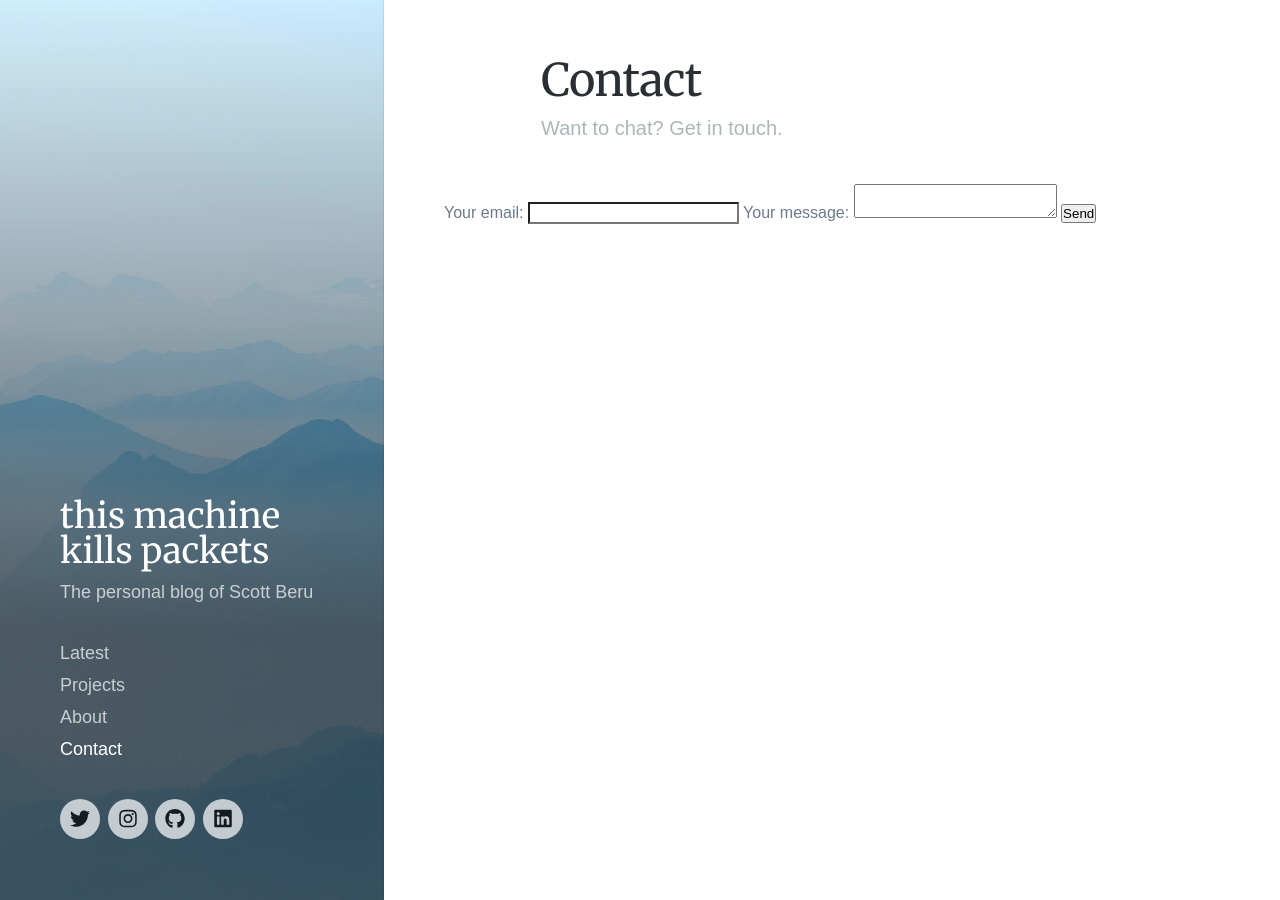
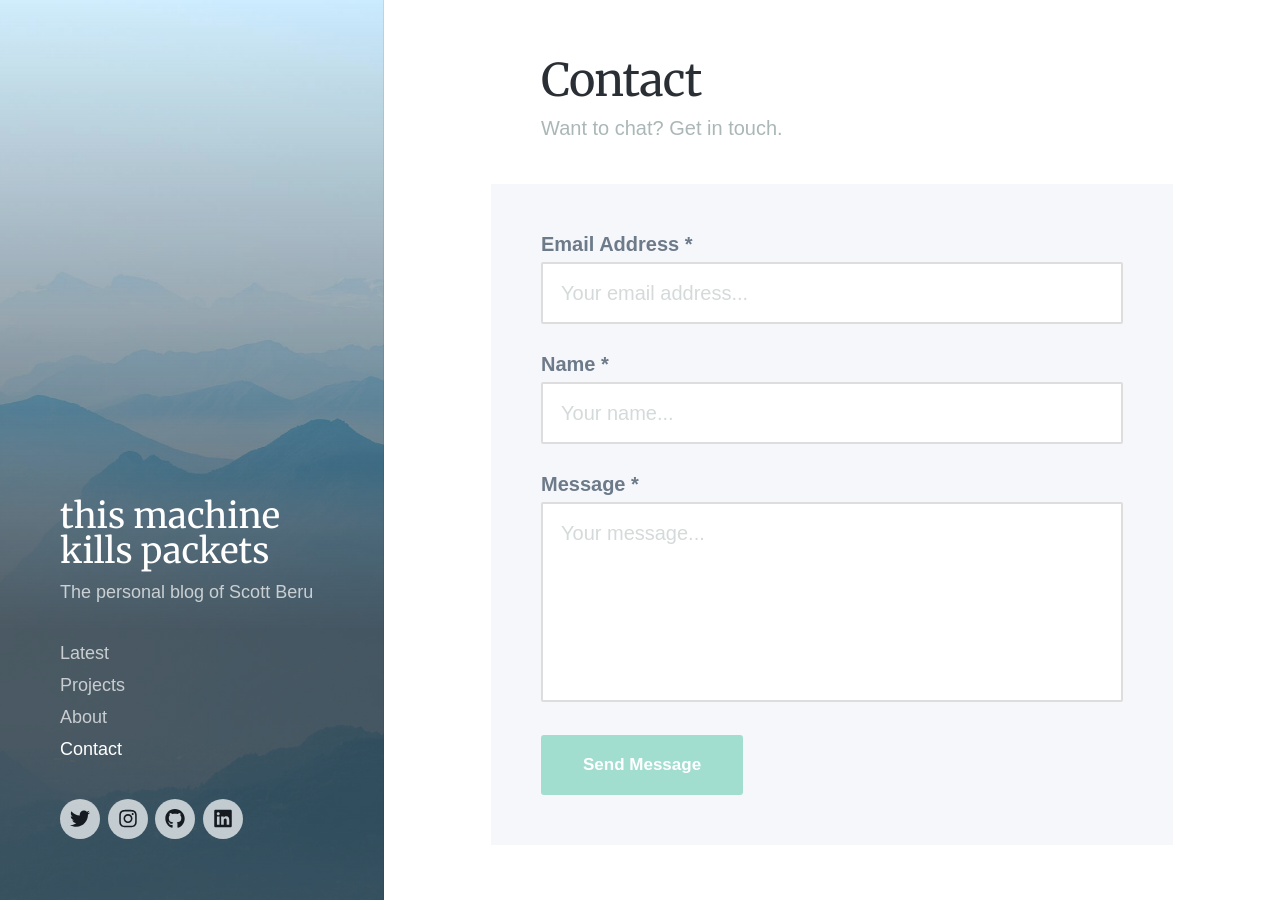
Before and after one commit to sendmalwhere/beru-dot-dev, a Jekyll site: the page built from _pages/contact.md, in a window 1280 px wide and 900 px high. Built offline with Jekyll 4.4.1, drawn with Linux system fonts in a browser that asks for light colours; nearby versions of some CDN libraries; some web fonts are replaced.

Commit message:
Update contact-form.html

```diff
--- a/_includes/contact-form.html
+++ b/_includes/contact-form.html
@@ -1,15 +1,30 @@
-<form
-  action="https://formspree.io/f/mjvnvwyg"
-  method="POST"
->
-  <label>
-    Your email:
-    <input type="email" name="email">
-  </label>
-  <label>
-    Your message:
-    <textarea name="message"></textarea>
-  </label>
-  <!-- your other form fields go here -->
-  <button type="submit">Send</button>
-</form>
+<div class="contact-form">
+
+	<form method="post" action="{{ site.data.settings.contact_settings.form_action }}" id="contact-form">
+
+		<div class="contact-form__item">
+			<label class="contact-form__label">Email Address *</label>
+			<input type="text" name="email" placeholder="Your email address..." class="contact-form__input">
+		</div>
+
+		<div class="contact-form__item">
+			<label class="contact-form__label">Name *</label>
+			<input type="text" name="name" placeholder="Your name..." class="contact-form__input">
+		</div>
+
+		<div class="contact-form__item">
+			<label class="contact-form__label">Message *</label>
+			<textarea name="message" placeholder="Your message..." class="contact-form__textarea"></textarea>
+		</div>
+
+		<input type="hidden" name="_next" value="{{ site.data.settings.contact_settings.confirmation_url }}" />
+		<input type="hidden" name="_subject" value="{{ site.data.settings.contact_settings.email_subject }}" />
+		<input type="text" name="_gotcha" style="display: none;" class="contact-form__gotcha" val="">
+
+		<div class="contact-form__item">
+			<input type="submit" value="{{ site.data.settings.contact_settings.send_button_text }}" class="button button--large">
+		</div>
+
+	</form>
+
+</div>
```
